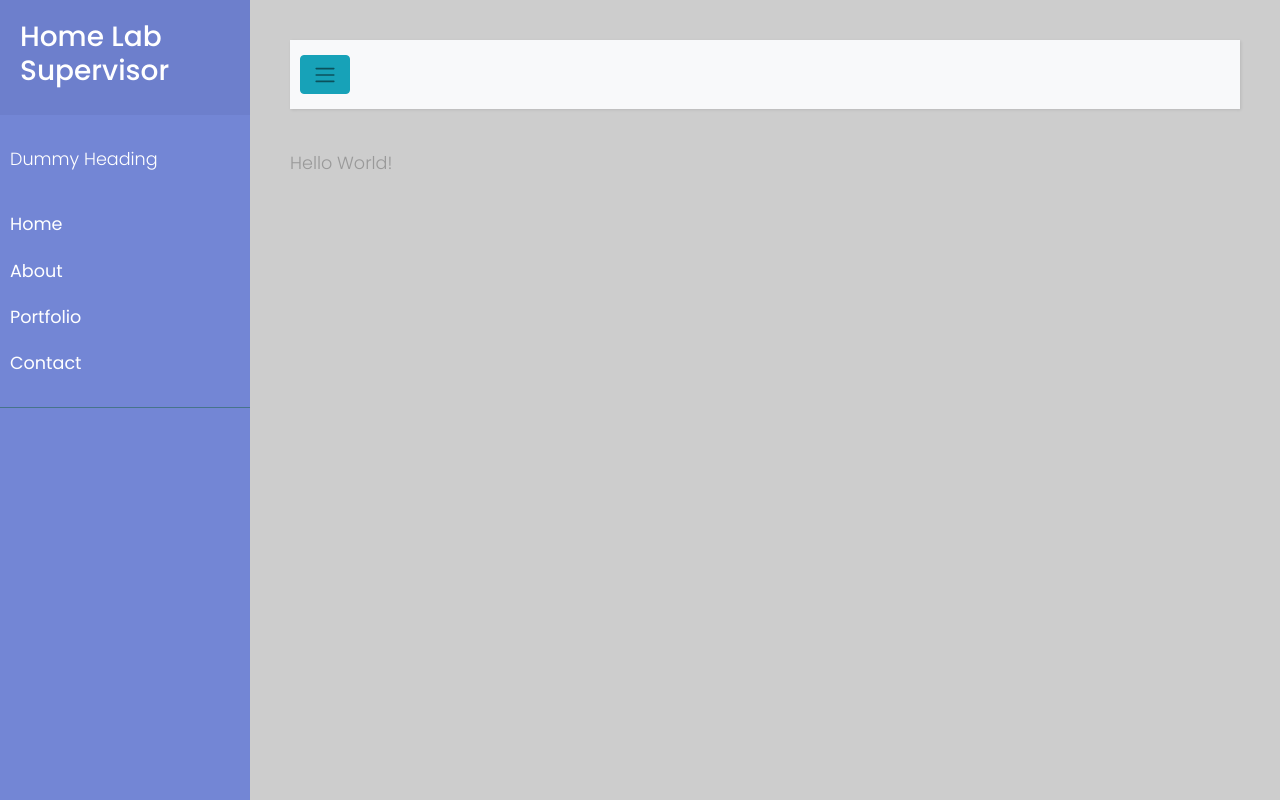
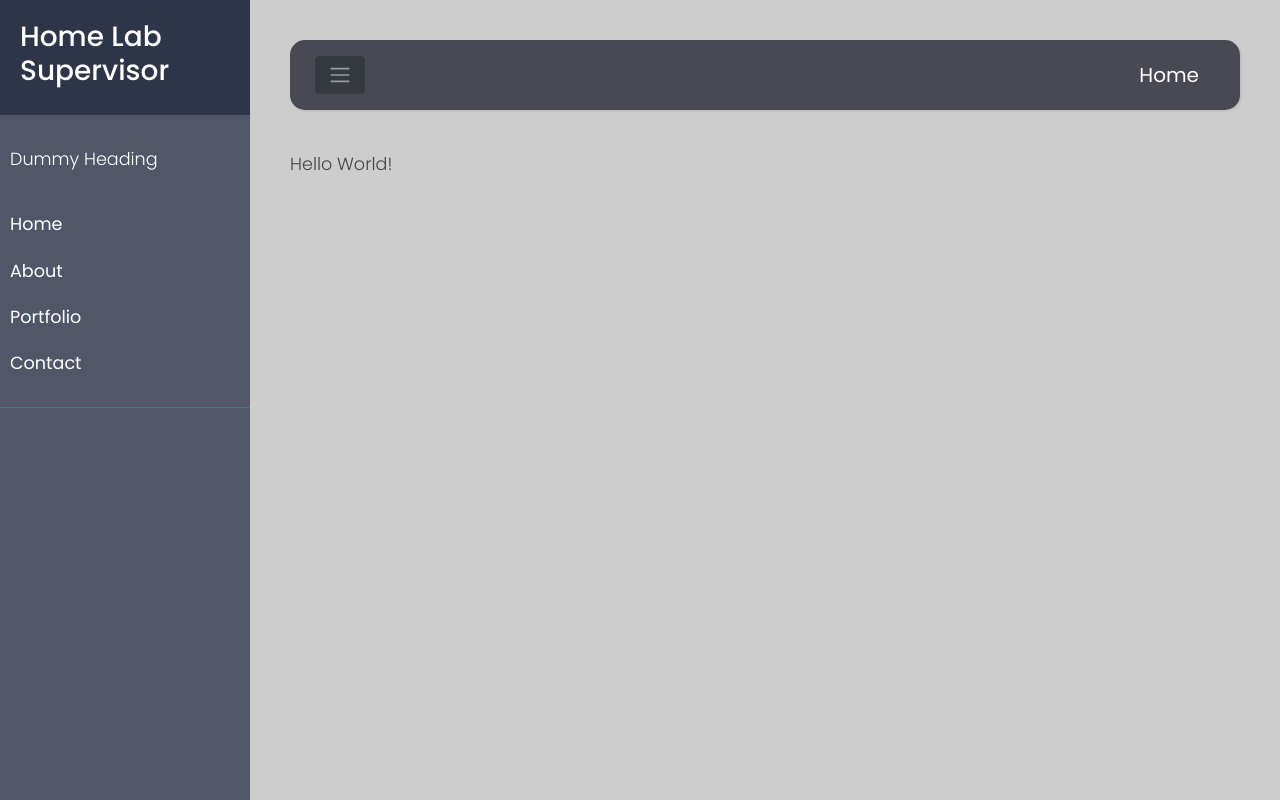
Before and after one commit to bioresestance/BuisnessManager, a Flask app: page / in a window 1280 px wide. Run offline with Flask 2, Linux system fonts and the light colour scheme; some libraries are stand-ins or nearby versions.

Commit message:
More nav bar changes

```diff
--- a/app/server/static/styles.css
+++ b/app/server/static/styles.css
@@ -10,7 +10,7 @@ p {
     font-size: 1.1em;
     font-weight: 300;
     line-height: 1.7em;
-    color: #999;
+    color: rgb(68, 68, 68);
 }
 
 a,
@@ -23,9 +23,8 @@ a:focus {
 
 .navbar {
     padding: 15px 10px;
-    background: #fff;
-    border: none;
-    border-radius: 0;
+    background: rgba(68, 69, 78, 0.966);
+    border-radius: 15px;
     margin-bottom: 40px;
     box-shadow: 1px 1px 3px rgba(0, 0, 0, 0.1);
 }
@@ -59,7 +58,7 @@ a:focus {
     left: 0;
     height: 100vh;
     z-index: 999;
-    background: #7386D5;
+    background: #515769;
     color: #fff;
     transition: all 0.3s;
 }
@@ -70,7 +69,7 @@ a:focus {
 
 #sidebar .sidebar-header {
     padding: 20px;
-    background: #6d7fcc;
+    background: #2e3548;
 }
 
 #sidebar ul.components {
--- a/app/server/templates/base.html
+++ b/app/server/templates/base.html
@@ -14,7 +14,6 @@
     <body>
 
         <div class="wrapper">
-            <!-- Sidebar -->
             <nav id="sidebar">
 
                 <div class="sidebar-header">
@@ -31,12 +30,39 @@
             </nav>
             <!-- Page Content -->
             <div id="content">
+                <nav class="navbar navbar-expand-sm navbar-dark">
+                    <div class="container-fluid">
+                        <button type="button" id="sidebarCollapse" class="btn btn-dark">
+                            <span class="navbar-toggler-icon"></span>
+                        </button>
 
-                <nav class="navbar navbar-expand-lg navbar-light bg-light">
-                    <button type="button" id="sidebarCollapse" class="btn btn-info">
-                        <span class="navbar-toggler-icon"></span>
-                    </button>
+                        <span class="navbar-brand">
+                            Home
+                        </span>
+                    </div>
                 </nav>
+
+                {% with messages = get_flashed_messages(with_categories=true) %}
+                    {% if messages %}
+                        {% for category, message in messages %}
+                            {% if category == 'error' %}
+                                <div class="alert alert-danger alter-dismissable fade show" role="alert">
+                                    {{ message }}
+                                    <button type="button" class="close" data-dismiss="alert">
+                                        <span aria-hidden="true">&times;</span>
+                                    </button>
+                                </div>
+                            {% else %}
+                                <div class="alert alert-success alter-dismissable fade show" role="alert">
+                                    {{ message }}
+                                    <button type="button" class="close" data-dismiss="alert">
+                                        <span aria-hidden="true">&times;</span>
+                                    </button>
+                                </div>
+                            {% endif %}
+                        {% endfor %}
+                    {% endif %}
+                {% endwith %}
 
                 <div>
                     <!-- Main file content goes here -->
```
